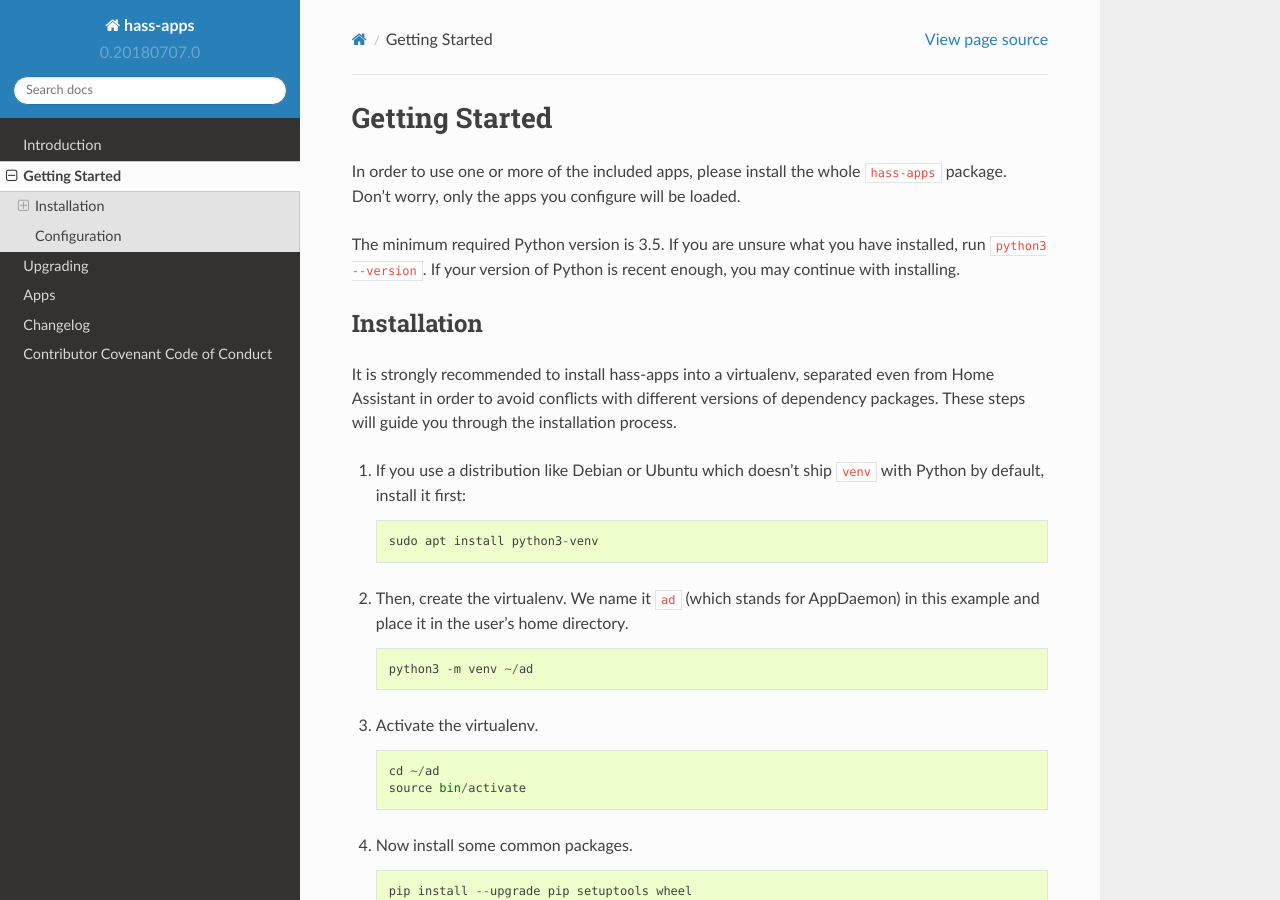
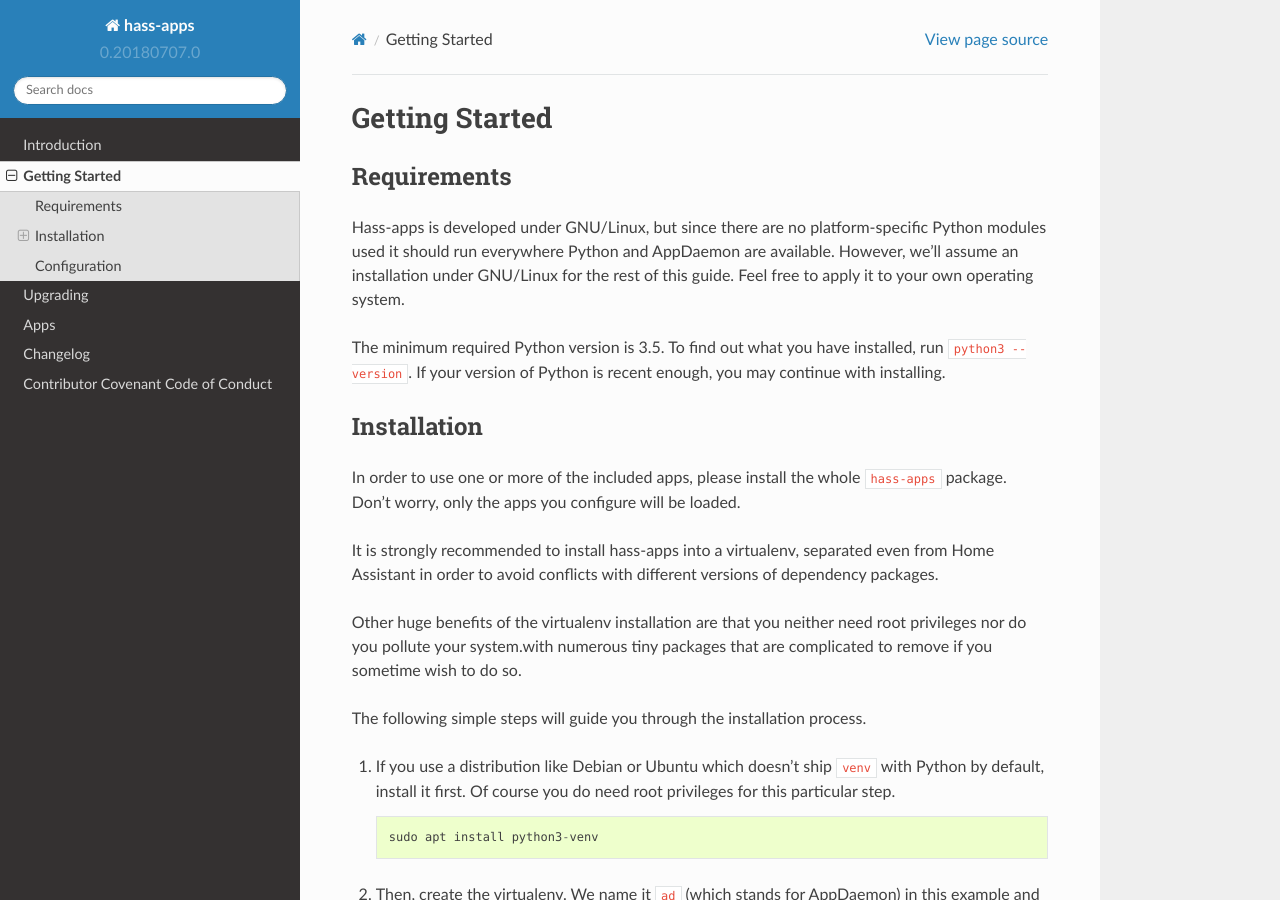
Before and after one commit to bob1de/hass-apps, a Sphinx documentation site: the page built from docs/getting-started.rst, in a window 1280 px wide and 900 px high. Built offline with Sphinx 7.4.7 and the Read the Docs theme 2.0.0, drawn with Linux system fonts in a browser that asks for light colours.

Commit message:
Better explanations in getting-started.rst

```diff
--- a/docs/getting-started.rst
+++ b/docs/getting-started.rst
@@ -1,25 +1,41 @@
 Getting Started
 ===============
+
+Requirements
+------------
+
+Hass-apps is developed under GNU/Linux, but since there are no
+platform-specific Python modules used it should run everywhere Python
+and AppDaemon are available. However, we'll assume an installation under
+GNU/Linux for the rest of this guide. Feel free to apply it to your own
+operating system.
+
+The minimum required Python version is 3.5. To find out what you have
+installed, run ``python3 --version``. If your version of Python is recent
+enough, you may continue with installing.
+
+
+Installation
+------------
 
 In order to use one or more of the included apps, please install the
 whole ``hass-apps`` package. Don't worry, only the apps you configure
 will be loaded.
 
-The minimum required Python version is 3.5. If you are unsure what you
-have installed, run ``python3 --version``. If your version of Python is
-recent enough, you may continue with installing.
+It is strongly recommended to install hass-apps into a virtualenv,
+separated even from Home Assistant in order to avoid conflicts with
+different versions of dependency packages.
 
+Other huge benefits of the virtualenv installation are that you neither
+need root privileges nor do you pollute your system.with numerous tiny
+packages that are complicated to remove if you sometime wish to do so.
 
-Installation
-------------
-
-It is strongly recommended to install hass-apps into a virtualenv, separated
-even from Home Assistant in order to avoid conflicts with different versions
-of dependency packages. These steps will guide you through the installation
+The following simple steps will guide you through the installation
 process.
 
 1. If you use a distribution like Debian or Ubuntu which doesn't ship
-   ``venv`` with Python by default, install it first:
+   ``venv`` with Python by default, install it first. Of course you do
+   need root privileges for this particular step.
 
    ::
 
```
